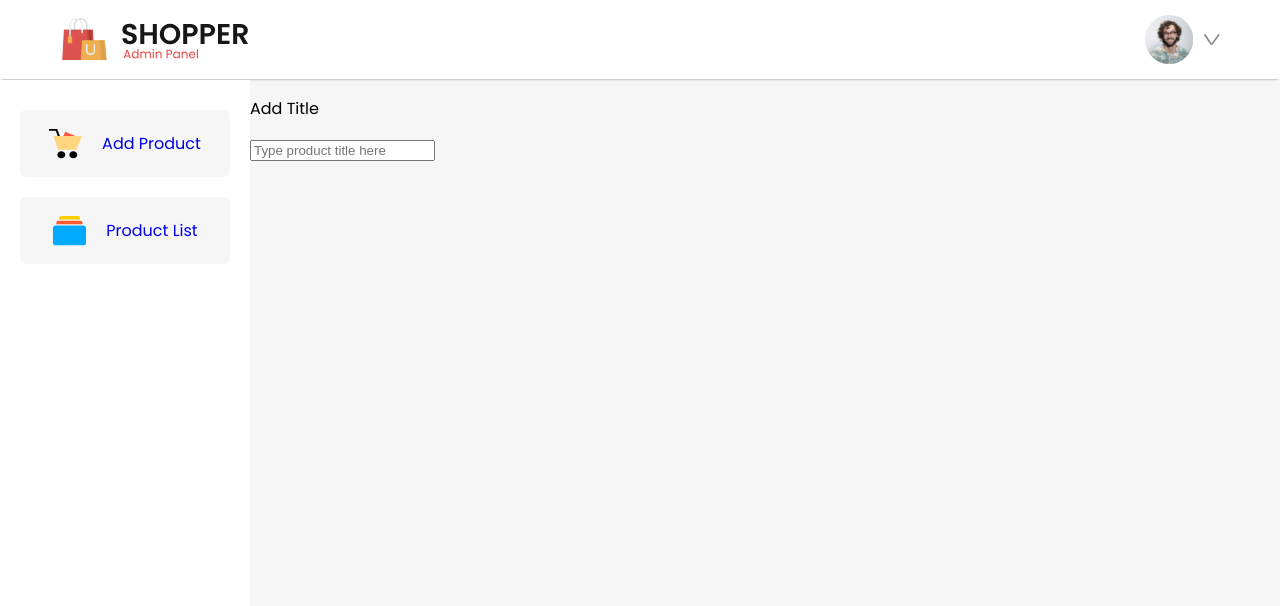
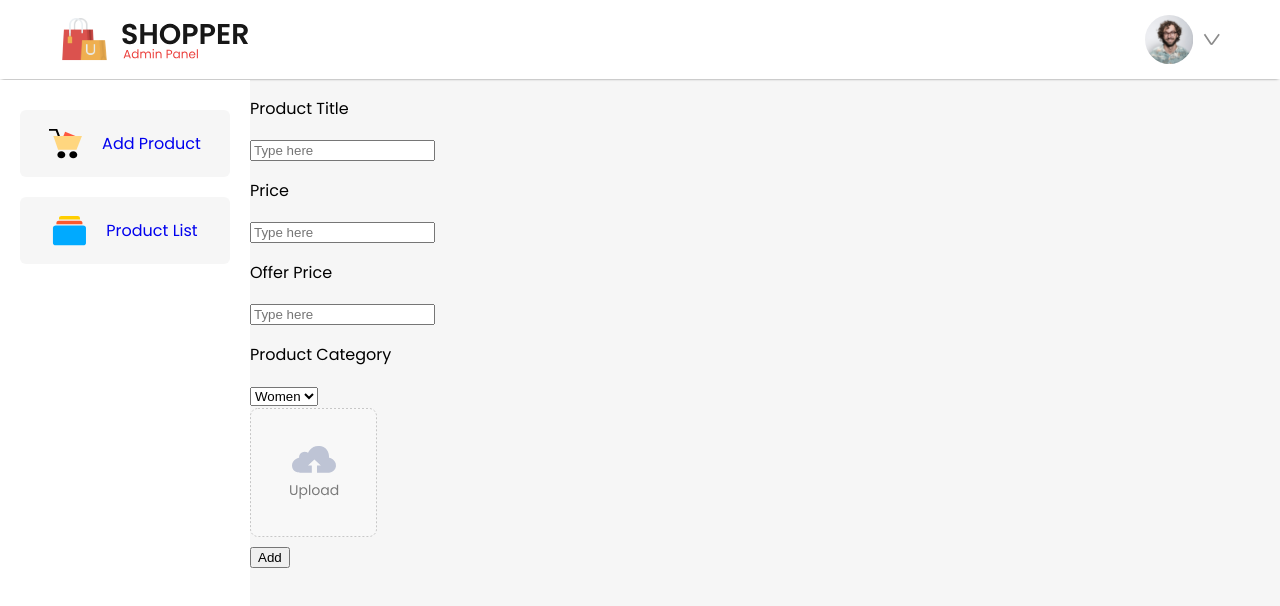
Before and after one commit to CoreyPhillipsOfficial/e-commerce-site, a React (Vite) app in the folder admin/: page /addproduct in a window 1280 px wide. Shown: the top 606 px of the page. Built offline with nearby package versions, Linux system fonts and the light colour scheme.

Commit message:
add product component

```diff
--- a/admin/src/Components/AddProduct/AddProduct.jsx
+++ b/admin/src/Components/AddProduct/AddProduct.jsx
@@ -1,13 +1,39 @@
 import React from 'react'
 import './AddProduct.css'
+import upload_area from '../../assets/upload_area.svg'
 
 const AddProduct = () => {
     return (
         <div className='add-product'>
             <div className="addproduct-itemfield">
-                <p>Add Title</p>
-                <input type="text" name='name' placeholder='Type product title here' />
+                <p>Product Title</p>
+                <input type="text" name='name' placeholder='Type here' />
             </div>
+            <div className="addproduct-price">
+                <div className="addproduct-itemfield">
+                    <p>Price</p>
+                    <input type="text" name='old_price' placeholder='Type here' />
+                </div>
+                <div className="addproduct-itemfield">
+                    <p>Offer Price</p>
+                    <input type="text" name='new_price' placeholder='Type here' />
+                </div>
+            </div>
+            <div className="addproduct-itemfield">
+                <p>Product Category</p>
+                <select name="category" className='add-product-selector'>
+                    <option value="women">Women</option>
+                    <option value="men">Men</option>
+                    <option value="kids">Kids</option>
+                </select>
+            </div>
+            <div className="addproduct-itemfield">
+                <label htmlFor="file-input">
+                    <img src={upload_area} className='addproduct-thumbnail-img' alt="" />
+                </label>
+                <input type="file" name='image' id='file-input' hidden />
+            </div>
+            <button className='addproduct-btn'>Add</button>
         </div>
     )
 }
```
